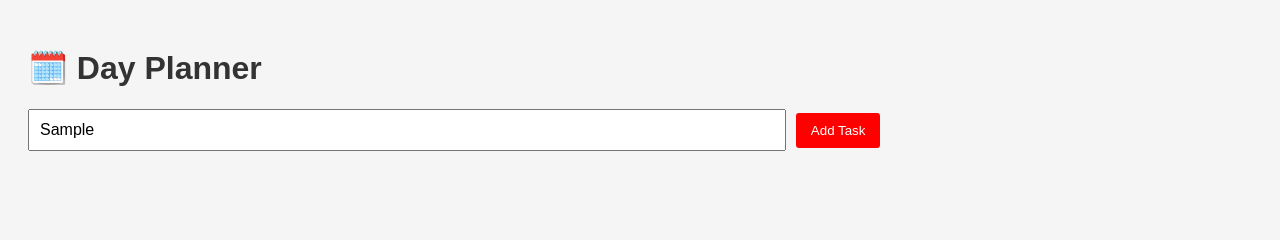
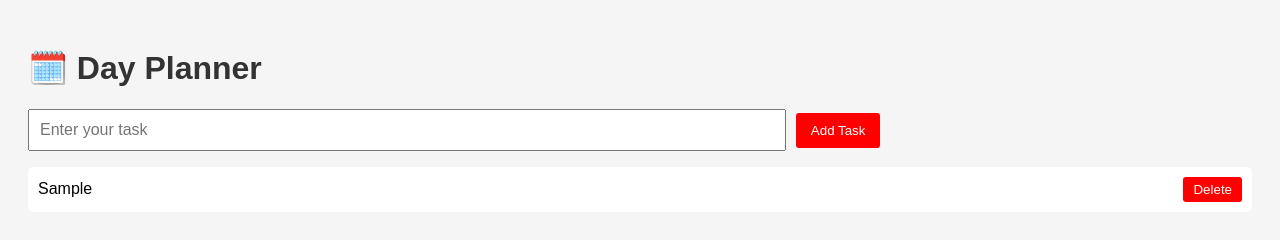
Before and after one commit to ManojKumain/JavaScript-Learning, a plain HTML site: page 09. Basic Projects Section/9.1 Day Planner/index.html in a window 1280 px wide. Both pictures are taken after typing "Sample" into the empty fields and a click on the button "Add Task". Drawn offline with Linux system fonts and the light colour scheme.

Commit message:
Completed Step 2 (Adding a task to your list) and step 3(Deleting task from the list)

```diff
--- a/09. Basic Projects Section/9.1 Day Planner/app.js
+++ b/09. Basic Projects Section/9.1 Day Planner/app.js
@@ -0,0 +1,27 @@
+const addBtn = document.querySelector("#addBtn");
+const taskInput = document.querySelector("#taskInput");
+const taskList = document.querySelector("#taskList");
+
+addBtn.addEventListener("click", function() {
+    const taskText = taskInput.value;
+
+    if (taskText === "") {
+        alert("Please enter a task");
+        return;
+    }
+
+    const li = document.createElement("li");
+    li.textContent = taskText;
+
+    const deleteBtn = document.createElement("button");
+    deleteBtn.textContent = "Delete";
+
+    taskList.appendChild(li);
+    li.appendChild(deleteBtn);
+
+    deleteBtn.addEventListener("click", function() {
+
+        li.remove();
+    });
+    taskInput.value = "";
+})
--- a/09. Basic Projects Section/9.1 Day Planner/style.css
+++ b/09. Basic Projects Section/9.1 Day Planner/style.css
@@ -1,4 +1,4 @@
-   body {
+body {
       font-family: Arial, sans-serif;
       padding: 20px;
       background: #f5f5f5;
```
Also changed, not shown: 09. Basic Projects Section/9.1 Day Planner/index.html (+1 -0 lines).
